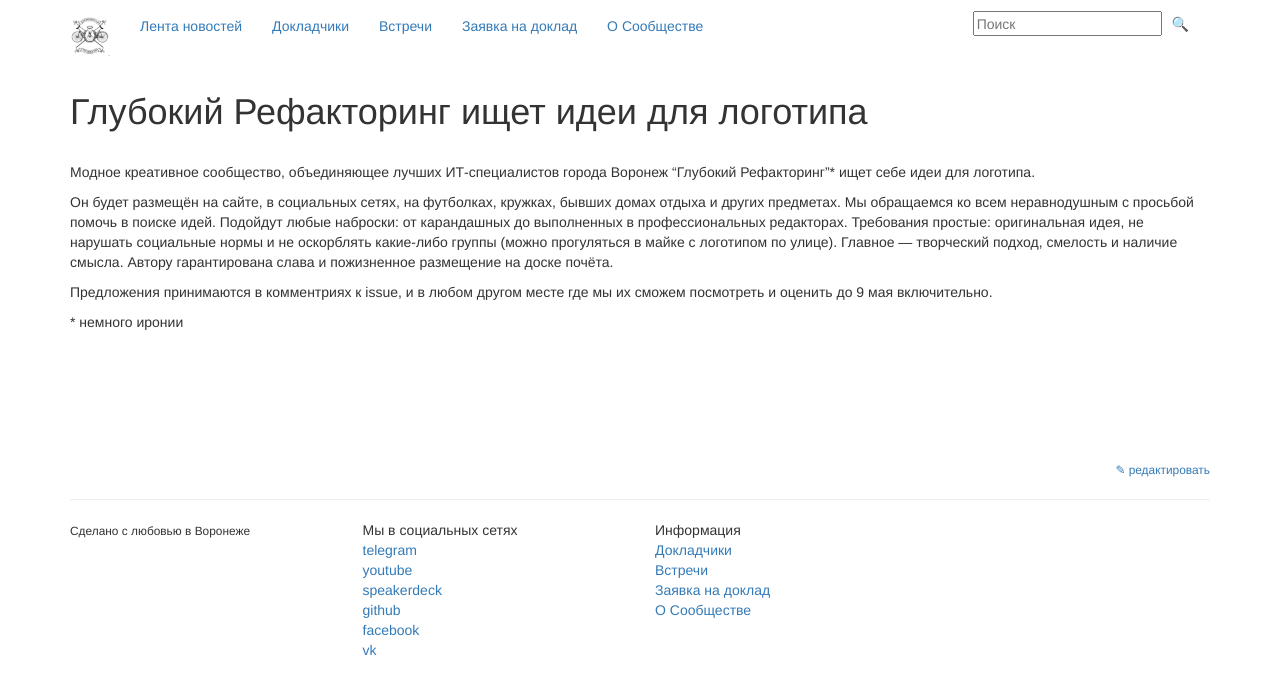
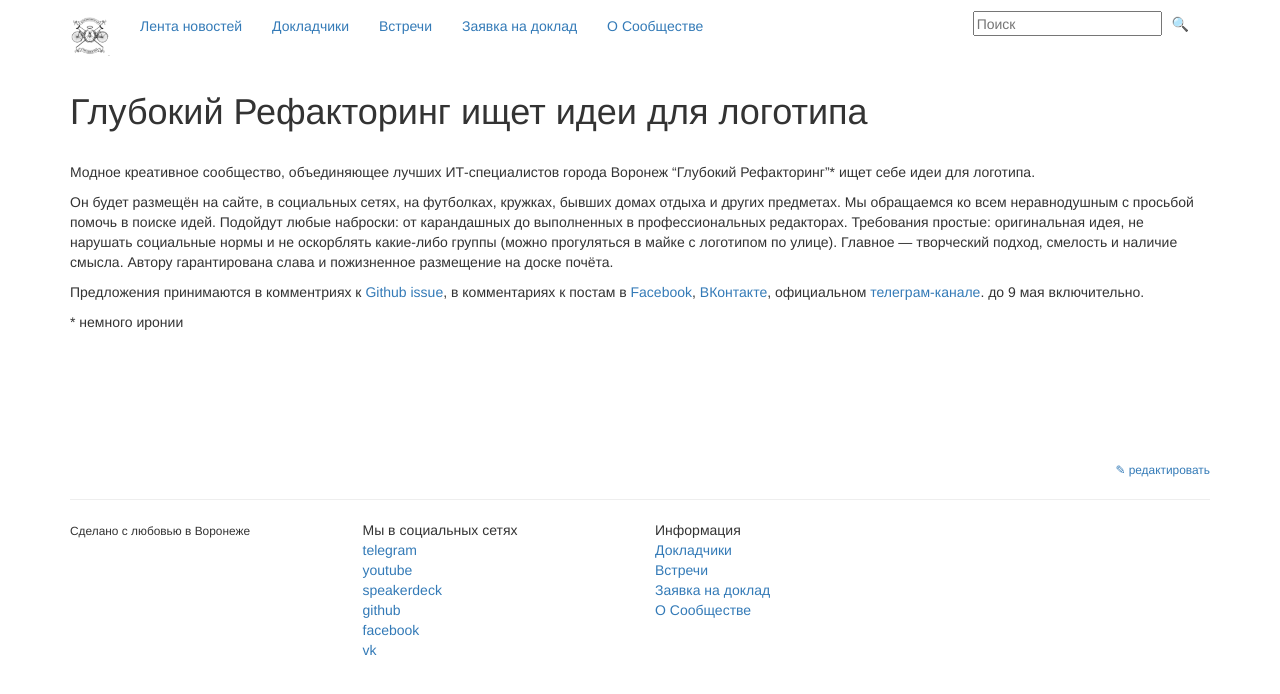
Before and after one commit to deeprefactoring/deeprefactoring.github.io, a Jekyll site: the page built from _posts/2017-05-04-announcement.md, in a window 1280 px wide. Shown: the top 694 px of the page. Built offline with Jekyll 4.4.1, drawn with Linux system fonts in a browser that asks for light colours; nearby versions of some CDN libraries.

Commit message:
Fixed links in logo search announcement

```diff
--- a/_posts/2017-05-04-announcement.md
+++ b/_posts/2017-05-04-announcement.md
@@ -12,6 +12,6 @@ categories:
 
 Он будет размещён на сайте, в социальных сетях, на футболках, кружках, бывших домах отдыха и других предметах. Мы обращаемся ко всем неравнодушным с просьбой помочь в поиске идей. Подойдут любые наброски: от карандашных до выполненных в профессиональных редакторах. Требования простые: оригинальная идея, не нарушать социальные нормы и не оскорблять какие-либо группы (можно прогуляться в майке с логотипом по улице). Главное — творческий подход, смелость и наличие смысла. Автору гарантирована слава и пожизненное размещение на доске почёта.
 
-Предложения принимаются в комментриях к issue, и в любом другом месте где мы их сможем посмотреть и оценить до 9 мая включительно.
+Предложения принимаются в комментриях к [Github issue](https://github.com/deeprefactoring/deeprefactoring.github.io/issues/48), в комментариях к постам в [Facebook](https://www.facebook.com/groups/deeprefactoring/permalink/1466875040053432/), [ВКонтакте](https://vk.com/wall-110076401_71), официальном [телеграм-канале](https://t.me/deeprefactoring). до 9 мая включительно.
 
 \* немного иронии
```
